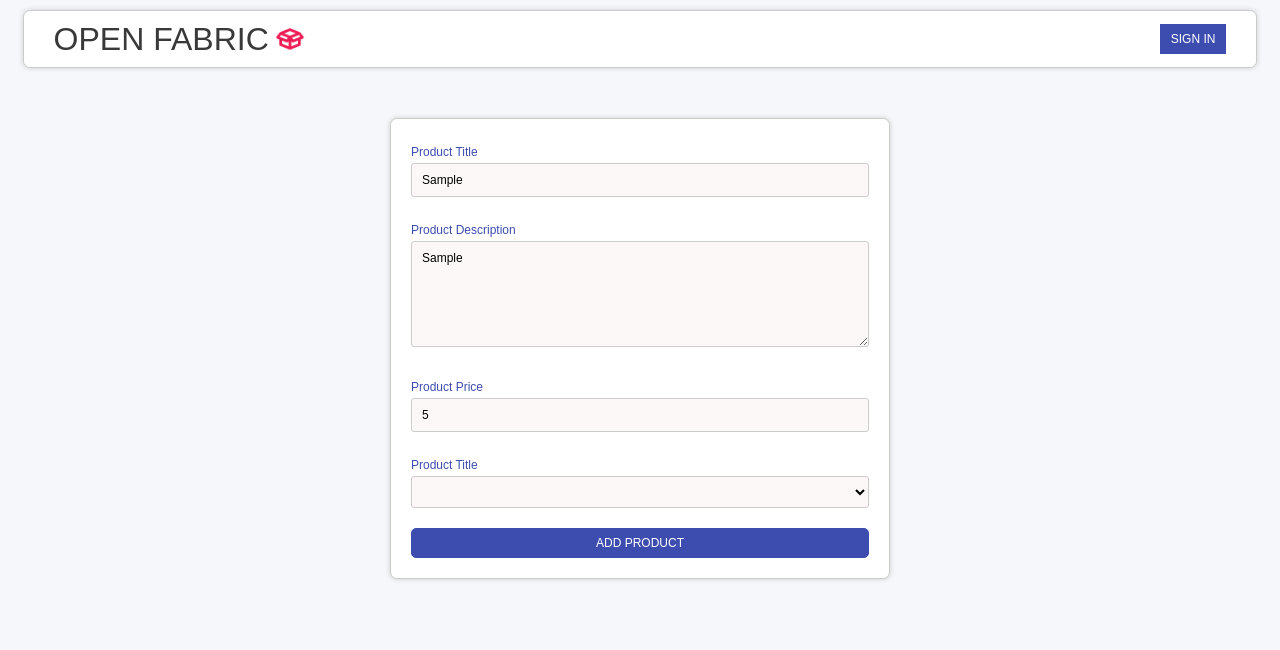
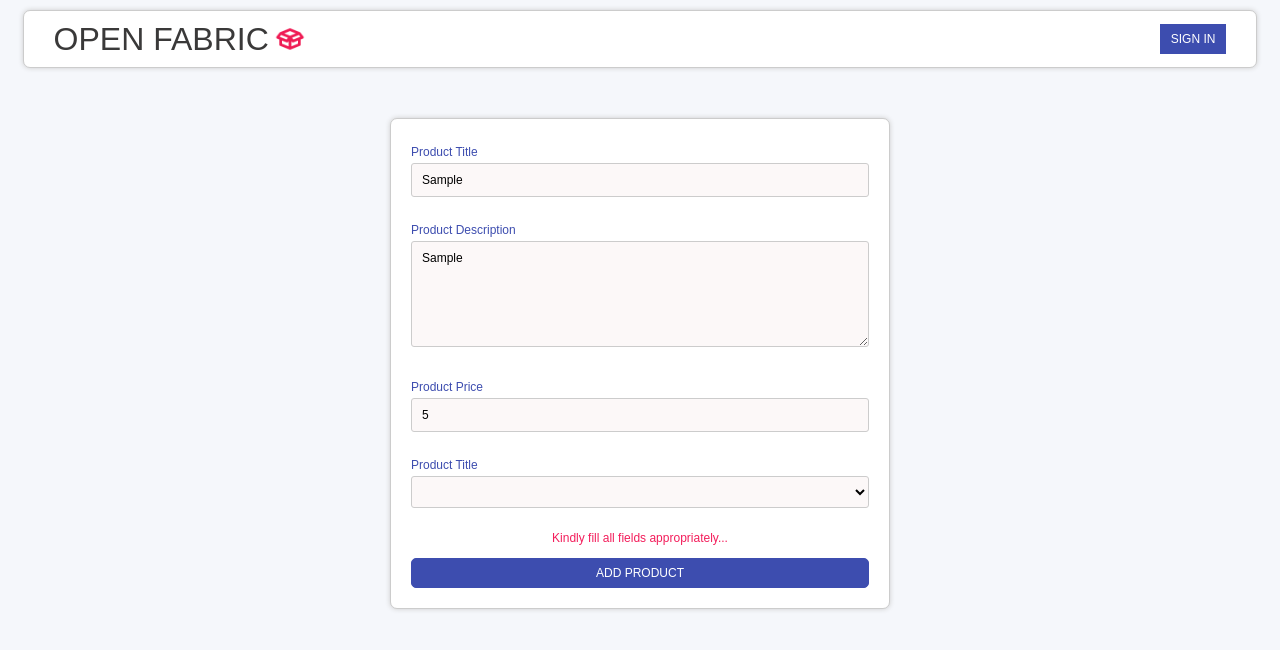
Before and after one commit to Tobbs101/fe-open-fabric, an Angular app in the folder client/: page /add-product in a window 1280 px wide. Both pictures are taken after typing "Sample", "Sample", "5" into the empty fields and a click on the button "ADD PRODUCT". Shown: the top 650 px of the page. Built offline with nearby package versions, Linux system fonts and the light colour scheme.

Commit message:
Update Add Product

```diff
--- a/client/src/app/add-product/add-product.component.css
+++ b/client/src/app/add-product/add-product.component.css
@@ -10,6 +10,13 @@
     flex-direction: column;
     align-items: center;
     gap:10px;
+}
+
+.error-alert{
+    font-size: 12px;
+    margin-bottom: 10px;
+    color: var(--secondary-color);
+    font-weight: 500;
 }
 
 form {
--- a/client/src/app/add-product/add-product.component.html
+++ b/client/src/app/add-product/add-product.component.html
@@ -19,6 +19,9 @@
                 <option value=false>No</option>
             </select>
         </div>
-        <button>ADD PRODUCT</button>
+        <div style="height: 30px;display: flex;align-items: center;justify-content: center;">
+            <span *ngIf="checkForm" class="error-alert">Kindly fill all fields appropriately...</span>
+          </div>
+        <button (click)="submitForm()">ADD PRODUCT</button>
     </form>
 </div>
--- a/client/src/app/add-product/add-product.component.ts
+++ b/client/src/app/add-product/add-product.component.ts
@@ -12,6 +12,8 @@ import {baseUrl} from '../../url';
 export class AddProductComponent {
   newProduct: FormGroup;
 
+  public checkForm: boolean = false;
+
   constructor(private formBuilder:FormBuilder){
     this.newProduct = this.formBuilder.group({
       productName:['', Validators.required],
@@ -21,6 +23,15 @@ export class AddProductComponent {
     })
   }
 
-
+  submitForm(){
+    const formData = this.newProduct.value;
+    if(this.newProduct.invalid){
+      console.log({formData});
+      this.checkForm = true;
+    } else {
+      console.log({formData});
+      this.checkForm = false;
+    }
+  }
 
 }
```
